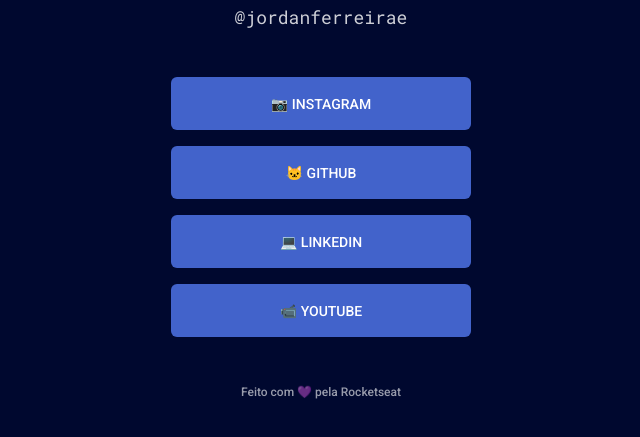
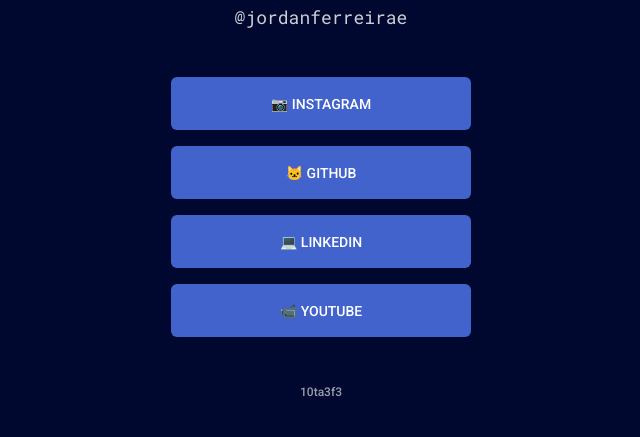
Before and after one commit to jordanferreiraa/maratona-explorer-2, a plain HTML site: page index.html in a window 1280 px wide. Shown: the part 229-666 px from the top of the page, without its empty margins (319-959 px from the left). Drawn offline with Linux system fonts and the light colour scheme.

Commit message:
modifiquei o footer

```diff
--- a/index.html
+++ b/index.html
@@ -31,7 +31,7 @@
         <a href="https://youtube.com" target="_blank">📹 Youtube</a>
       </li>
     </ul>
-    <footer>Feito com 💜 pela <a href="https://rocketseat.com.br" target="_blank">Rocketseat</a></footer>
+    <footer><a href="https://github.com/jordanferreiraa" target="_blank">10ta3f3</a></footer>
   </div>
 </body>
 </html>
```
